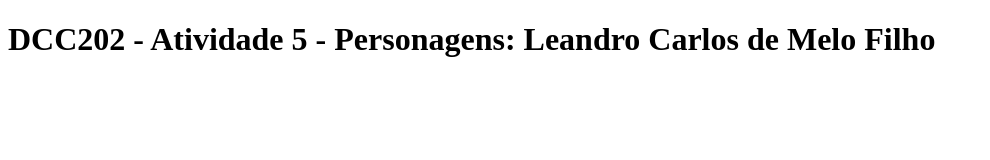
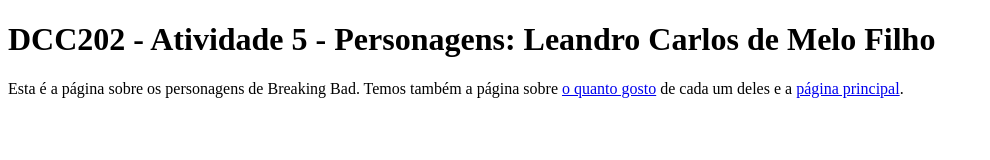
Before and after one commit to ufjf-dcc202/ufjf-dcc202-2023-3-b-atv5-melo-leandro, a website: page personagens.html in a window 1280 px wide. Shown: the whole page, without its empty margins (0-990 px from the left). Drawn offline with Linux system fonts and the light colour scheme.

Commit message:
adiciona links em personagens

```diff
--- a/personagens.html
+++ b/personagens.html
@@ -8,6 +8,7 @@
 <body>
     <main>
         <h1>DCC202 - Atividade 5 - Personagens: Leandro Carlos de Melo Filho</h1>
+        <p>Esta é a página sobre os personagens de Breaking Bad. Temos também a página sobre <a href="index.html">o quanto gosto</a> de cada um deles e a <a href="index.html">página principal</a>.</p>
 
     </main>
 </body>
```
